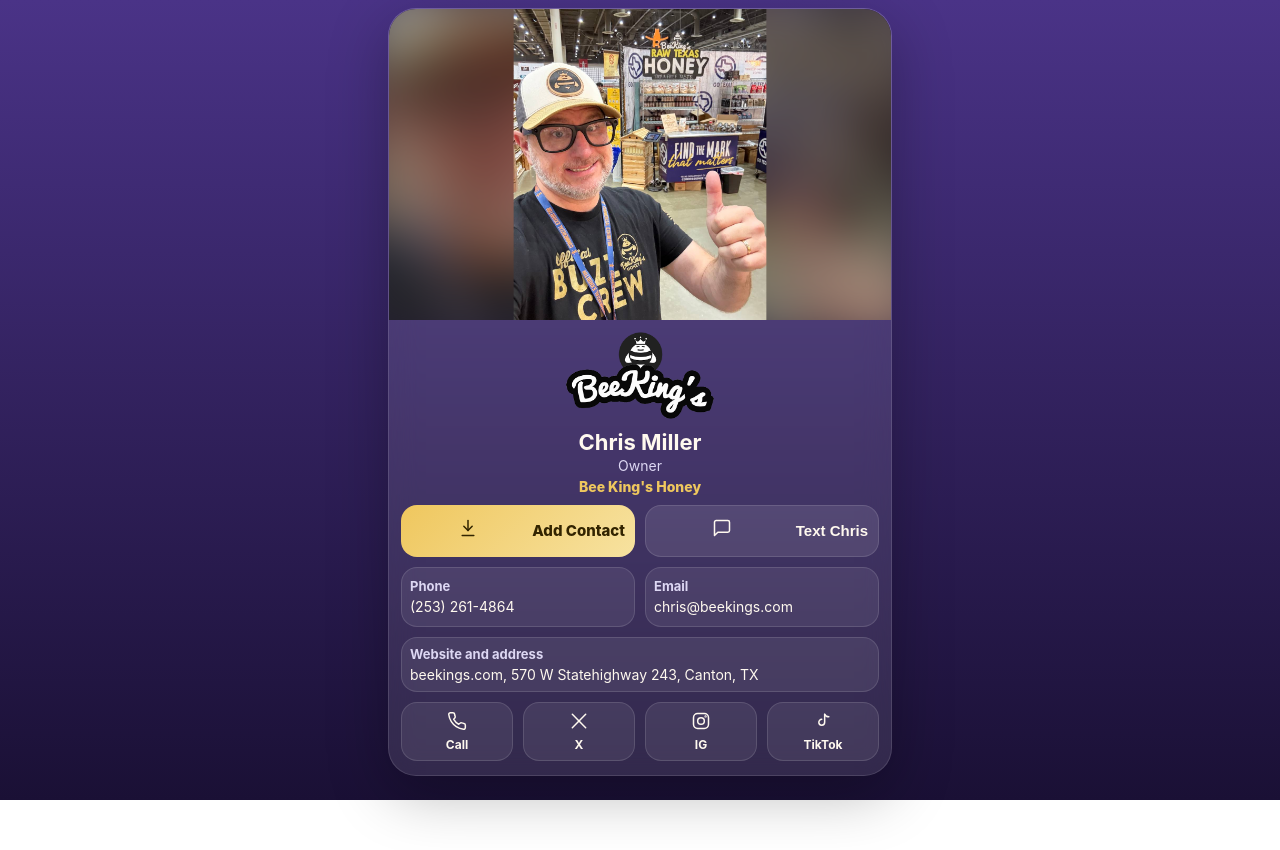
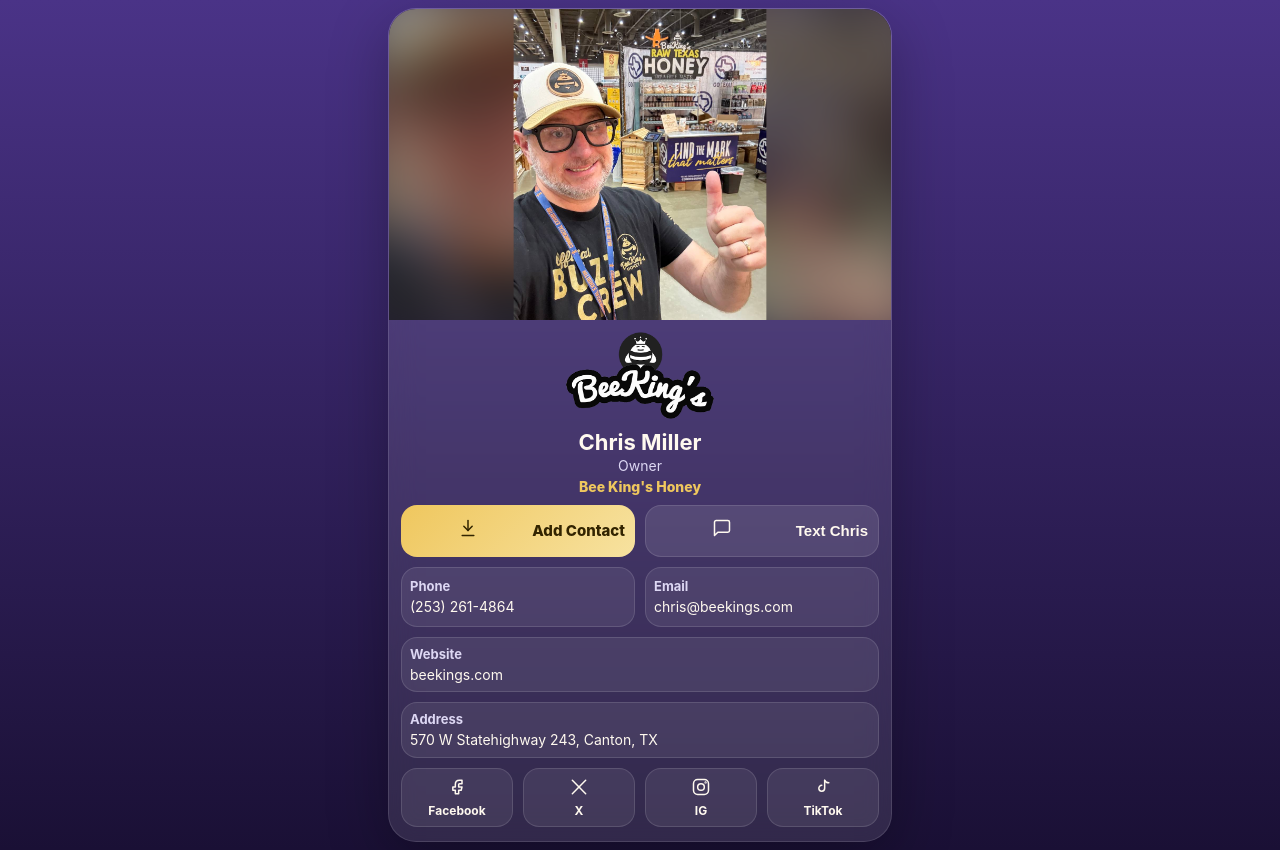
Before and after one commit to beekingsco/beekings-contact-page, a plain HTML site: page index.html in a window 1280 px wide. Before the commit the page ends 800 px from the top, so only its background shows below. Drawn offline with Linux system fonts and the light colour scheme.

Commit message:
Separate website line and swap call for Facebook

```diff
--- a/index.html
+++ b/index.html
@@ -97,10 +97,11 @@
           <a class="pill" href="tel:+12532614864"><b>Phone</b><span>(253) 261-4864</span></a>
           <a class="pill" href="mailto:chris@beekings.com"><b>Email</b><span>chris@beekings.com</span></a>
         </div>
-        <a class="pill" style="margin-top:10px; min-height:unset;" href="https://beekings.com"><b>Website and address</b><span>beekings.com, 570 W Statehighway 243, Canton, TX</span></a>
+        <a class="pill" style="margin-top:10px; min-height:unset;" href="https://beekings.com"><b>Website</b><span>beekings.com</span></a>
+        <div class="pill" style="margin-top:10px; min-height:unset;"><b>Address</b><span>570 W Statehighway 243, Canton, TX</span></div>
 
         <div class="icons">
-          <a class="iconBtn" href="tel:+12532614864"><svg class="icon" viewBox="0 0 24 24"><path d="M22 16.92v3a2 2 0 0 1-2.18 2 19.8 19.8 0 0 1-8.63-3.07 19.5 19.5 0 0 1-6-6A19.8 19.8 0 0 1 2.12 4.18 2 2 0 0 1 4.11 2h3a2 2 0 0 1 2 1.72c.12.9.35 1.78.68 2.62a2 2 0 0 1-.45 2.11L8.09 9.91a16 16 0 0 0 6 6l1.46-1.25a2 2 0 0 1 2.11-.45c.84.33 1.72.56 2.62.68A2 2 0 0 1 22 16.92z"></path></svg>Call</a>
+          <a class="iconBtn" href="https://facebook.com/beekingsco"><svg class="icon" viewBox="0 0 24 24"><path d="M15 8h3V4h-3c-3 0-5 2-5 5v3H7v4h3v4h4v-4h3l1-4h-4V9c0-.6.4-1 1-1z"></path></svg>Facebook</a>
           <a class="iconBtn" href="https://x.com/xtophermiller"><svg class="icon" viewBox="0 0 24 24"><path d="M4 4l16 16"></path><path d="M20 4 4 20"></path></svg>X</a>
           <a class="iconBtn" href="https://instagram.com/beekingsco"><svg class="icon" viewBox="0 0 24 24"><rect x="3" y="3" width="18" height="18" rx="5"></rect><circle cx="12" cy="12" r="4"></circle><circle cx="17.5" cy="6.5" r=".5"></circle></svg>IG</a>
           <a class="iconBtn" href="https://tiktok.com/@beekingsco"><svg class="icon" viewBox="0 0 24 24"><path d="M14 4v9.5a3.5 3.5 0 1 1-3.5-3.5"></path><path d="M14 4c1 2 2.5 3 5 3"></path></svg>TikTok</a>
```
